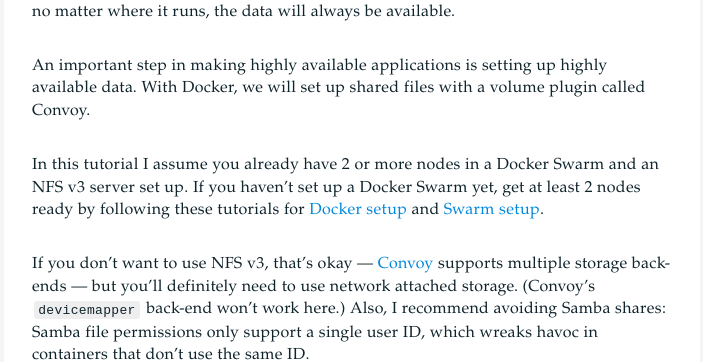
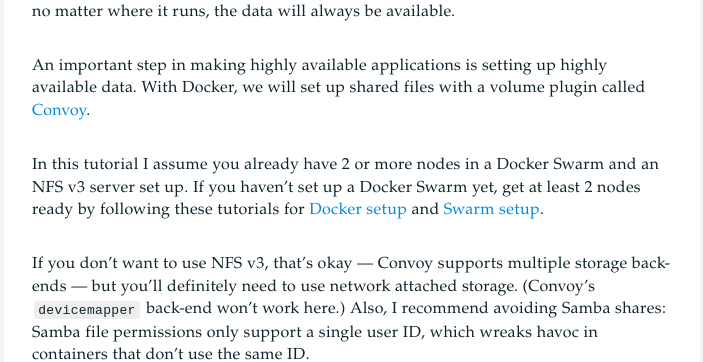
Before and after one commit to JohnStarich/johnstarich.github.io, a Jekyll site: the page built from _posts/2019-03-24-Shared-volumes-in-Docker.md, in a window 1280 px wide and 900 px high. Shown: the part 329-691 px from the top of the window, without its empty margins (288-991 px from the left). Built offline with Jekyll 4.4.1, drawn with Linux system fonts in a browser that asks for light colours; our own code applies the rules of GitHub Pages for plain Markdown files.

```diff
--- a/_posts/2019-03-24-Shared-volumes-in-Docker.md
+++ b/_posts/2019-03-24-Shared-volumes-in-Docker.md
@@ -2,12 +2,12 @@
 
 Scaling an application is hard, especially when you need to manage its important data yourself. One way to make this easier is by sharing the files across multiple servers -- no matter where it runs, the data will always be available.
 
-An important step in making highly available applications is setting up highly available data. With Docker, we will set up shared files with a volume plugin called Convoy.
+An important step in making highly available applications is setting up highly available data. With Docker, we will set up shared files with a volume plugin called [Convoy][convoy].
 
 In this tutorial I assume you already have 2 or more nodes in a Docker Swarm and an NFS v3 server set up. If you haven't set up a Docker Swarm yet, get at least 2 nodes ready by following these tutorials for [Docker setup][setup docker] and [Swarm setup][setup swarm].
 
 
-If you don't want to use NFS v3, that's okay --- [Convoy][convoy] supports multiple storage back-ends --- but you'll definitely need to use network attached storage. (Convoy's `devicemapper` back-end won't work here.) Also, I recommend avoiding Samba shares: Samba file permissions only support a single user ID, which wreaks havoc in containers that don't use the same ID.
+If you don't want to use NFS v3, that's okay --- Convoy supports multiple storage back-ends --- but you'll definitely need to use network attached storage. (Convoy's `devicemapper` back-end won't work here.) Also, I recommend avoiding Samba shares: Samba file permissions only support a single user ID, which wreaks havoc in containers that don't use the same ID.
 
 This tutorial's instructions are based on Ubuntu 18.10, but they _should_ work on most Docker installations.
 
```
